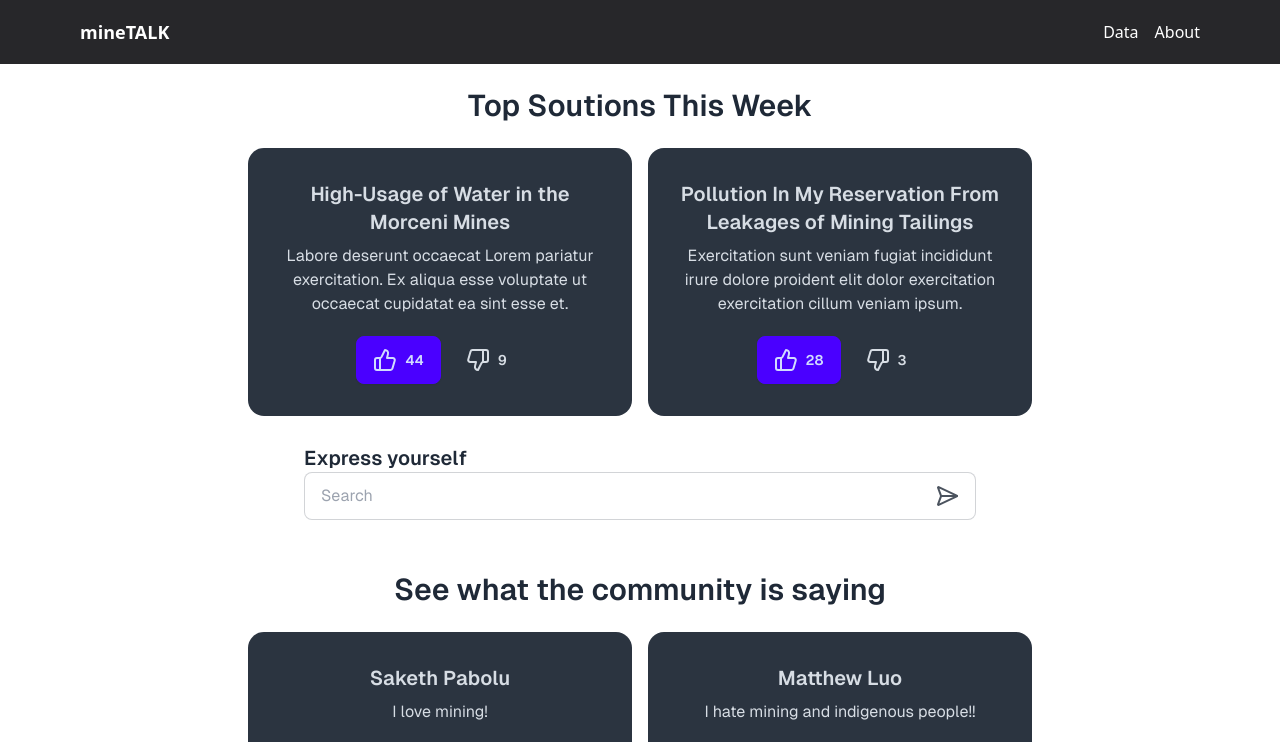
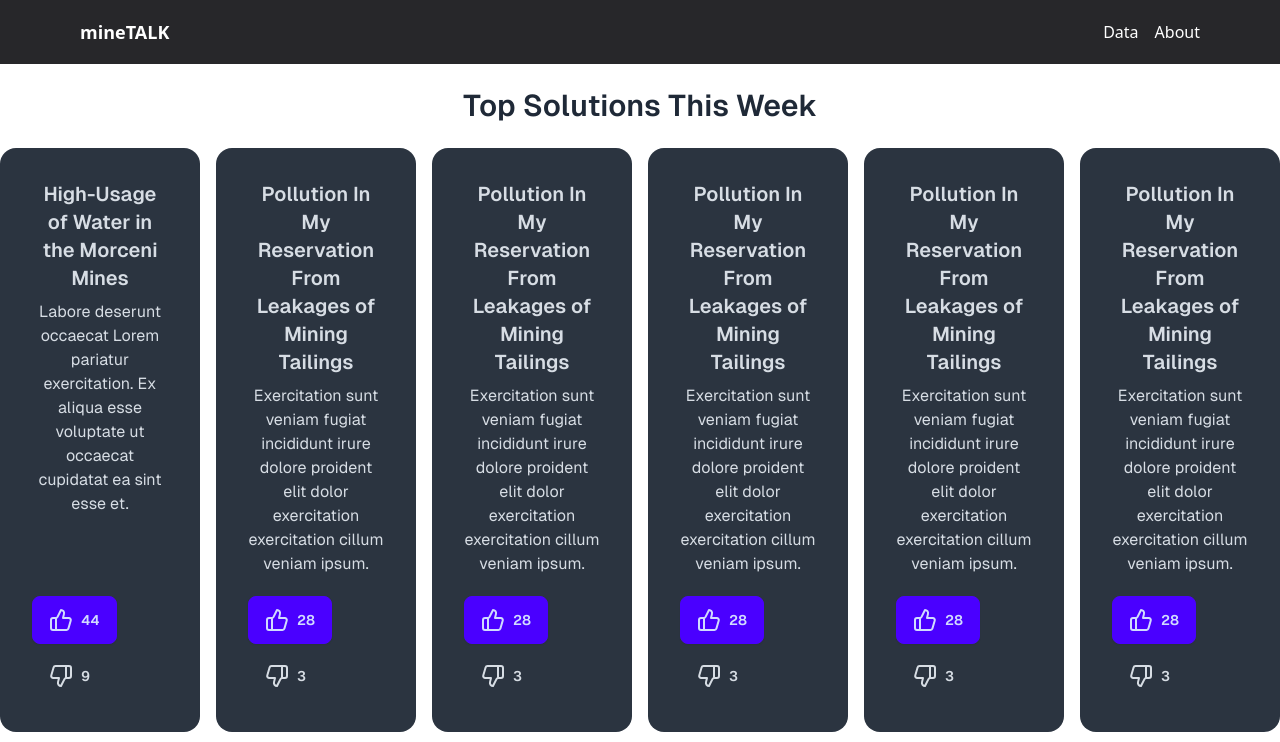
Before and after one commit to spabolu/spark-challenge, a Next.js app in the folder frontend/: page / in a window 1280 px wide. Shown: the top 742 px of the page. Built offline with nearby package versions, Linux system fonts and the light colour scheme.

Commit message:
Update Solutions.jsx

```diff
--- a/frontend/src/components/Solutions.jsx
+++ b/frontend/src/components/Solutions.jsx
@@ -1,28 +1,59 @@
-import React from "react";
-import Card from "@/components/Card";
+import React from 'react';
+import Card from '@/components/Card';
 
 const userFeedback = [
   {
-      username: "High-Usage of Water in the Morceni Mines",
-      message: "Labore deserunt occaecat Lorem pariatur exercitation. Ex aliqua esse voluptate ut occaecat cupidatat ea sint esse et.",
+    username: 'High-Usage of Water in the Morceni Mines',
+    message:
+      'Labore deserunt occaecat Lorem pariatur exercitation. Ex aliqua esse voluptate ut occaecat cupidatat ea sint esse et.',
     upvote: 44,
     downvote: 9,
   },
   {
-      username: "Pollution In My Reservation From Leakages of Mining Tailings",
-      message: "Exercitation sunt veniam fugiat incididunt irure dolore proident elit dolor exercitation exercitation cillum veniam ipsum.",
+    username: 'Pollution In My Reservation From Leakages of Mining Tailings',
+    message:
+      'Exercitation sunt veniam fugiat incididunt irure dolore proident elit dolor exercitation exercitation cillum veniam ipsum.',
     upvote: 28,
     downvote: 3,
   },
+  {
+    username: 'Pollution In My Reservation From Leakages of Mining Tailings',
+    message:
+      'Exercitation sunt veniam fugiat incididunt irure dolore proident elit dolor exercitation exercitation cillum veniam ipsum.',
+    upvote: 28,
+    downvote: 3,
+  },
+  {
+    username: 'Pollution In My Reservation From Leakages of Mining Tailings',
+    message:
+      'Exercitation sunt veniam fugiat incididunt irure dolore proident elit dolor exercitation exercitation cillum veniam ipsum.',
+    upvote: 28,
+    downvote: 3,
+  },
+  {
+    username: 'Pollution In My Reservation From Leakages of Mining Tailings',
+    message:
+      'Exercitation sunt veniam fugiat incididunt irure dolore proident elit dolor exercitation exercitation cillum veniam ipsum.',
+    upvote: 28,
+    downvote: 3,
+  },
+  {
+    username: 'Pollution In My Reservation From Leakages of Mining Tailings',
+    message:
+      'Exercitation sunt veniam fugiat incididunt irure dolore proident elit dolor exercitation exercitation cillum veniam ipsum.',
+    upvote: 28,
+    downvote: 3,
+  },
+
+  // Add more items if needed
 ];
 
 export default function Solutions() {
   return (
     <>
-
-      <h3 className="text-3xl font-semibold py-6">Top Soutions This Week</h3>
-
-      <div className="flex flex-wrap justify-center gap-4">
+      <h3 className="text-3xl font-semibold py-6">Top Solutions This Week</h3>
+      <div className="w-full max-w-screen-xl overflow-x-auto">
+        <div className="flex space-x-4">
           {userFeedback.map((comment, index) => (
             <Card
               key={index}
@@ -30,11 +61,12 @@ export default function Solutions() {
               message={comment.message}
               upvote={comment.upvote}
               downvote={comment.downvote}
-            className="bg-neutral text-neutral-content"
+              className="bg-neutral text-neutral-content" // Card specific styles
               showInput={false}
             />
           ))}
         </div>
+      </div>
     </>
   );
 }
```
Lines whose indentation alone changed are shown as unchanged.
